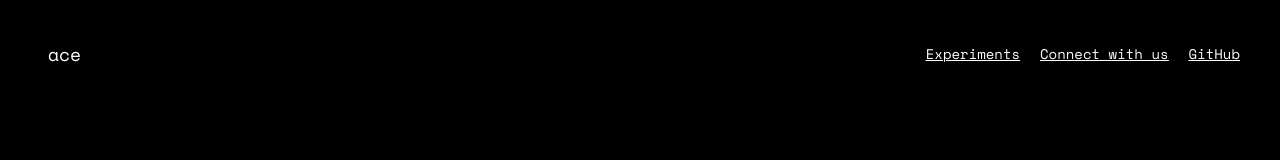
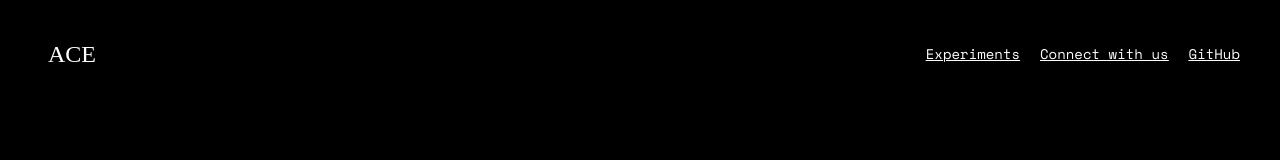
Before and after one commit to jammutkarsh/ace-website, a React (Create React App) app: page / in a window 1280 px wide. Shown: the top 160 px of the page. Built offline with nearby package versions, Linux system fonts and the light colour scheme.

Commit message:
feat: NothingOS font-face added

```diff
--- a/src/components/Navbar/index.jsx
+++ b/src/components/Navbar/index.jsx
@@ -10,10 +10,10 @@ export default function Navbar() {
         <Link to="/">
           {navbarDataRef.current?.logo
             ? <img src={navbarDataRef.current?.logo}
-                alt="ace-logo"
-                className="navbar-logo"
-              />
-            : <span className="font-product text-lg">ace</span>
+              alt="ace-logo"
+              className="navbar-logo"
+            />
+            : <span className="font-product text-lg dotFont">ACE</span>
           }
         </Link>
       </div>
--- a/src/index.css
+++ b/src/index.css
@@ -27,3 +27,8 @@ html, body {
   background: -webkit-linear-gradient(to right, hsl(329, 100%, 50%), hsl(206, 100%, 41%));  /* Chrome 10-25, Safari 5.1-6 */
   background: linear-gradient(to right, hsl(329, 100%, 50%), hsl(206, 100%, 41%)); /* W3C, IE 10+/ Edge, Firefox 16+, Chrome 26+, Opera 12+, Safari 7+ */
 }
+
+.dotFont {
+  font-family: 'CustomNothingFont';
+  font-size: 1.5em;
+}
--- /dev/null
+++ b/styles/fonts.css
@@ -0,0 +1,4 @@
+@font-face {
+        font-family: CustomNothingFont;
+        src: url("./nothing-font-5x7.otf") format("opentype");
+    }
```
Also changed, not shown: styles/nothing-font-5x7.otf (added).
